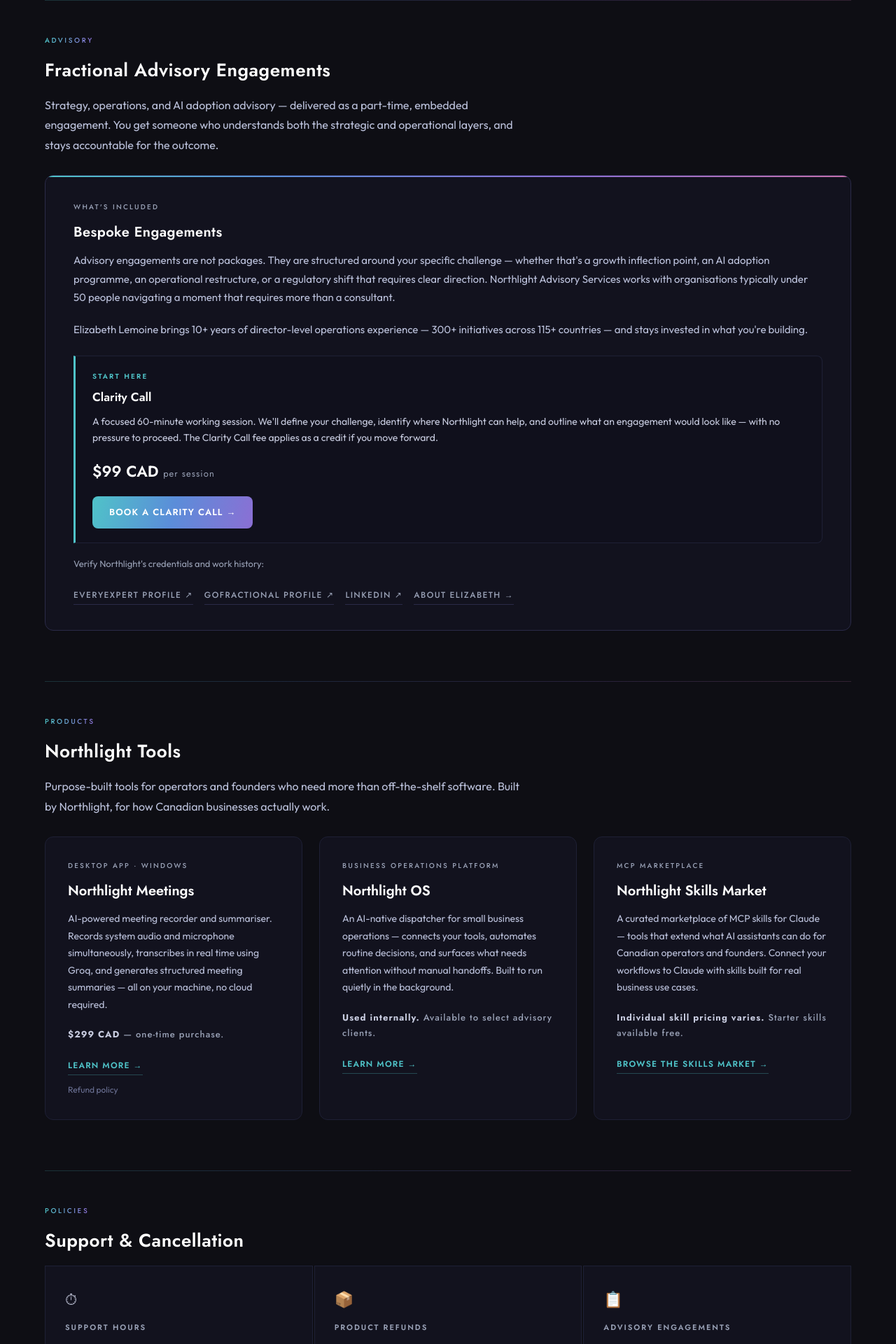
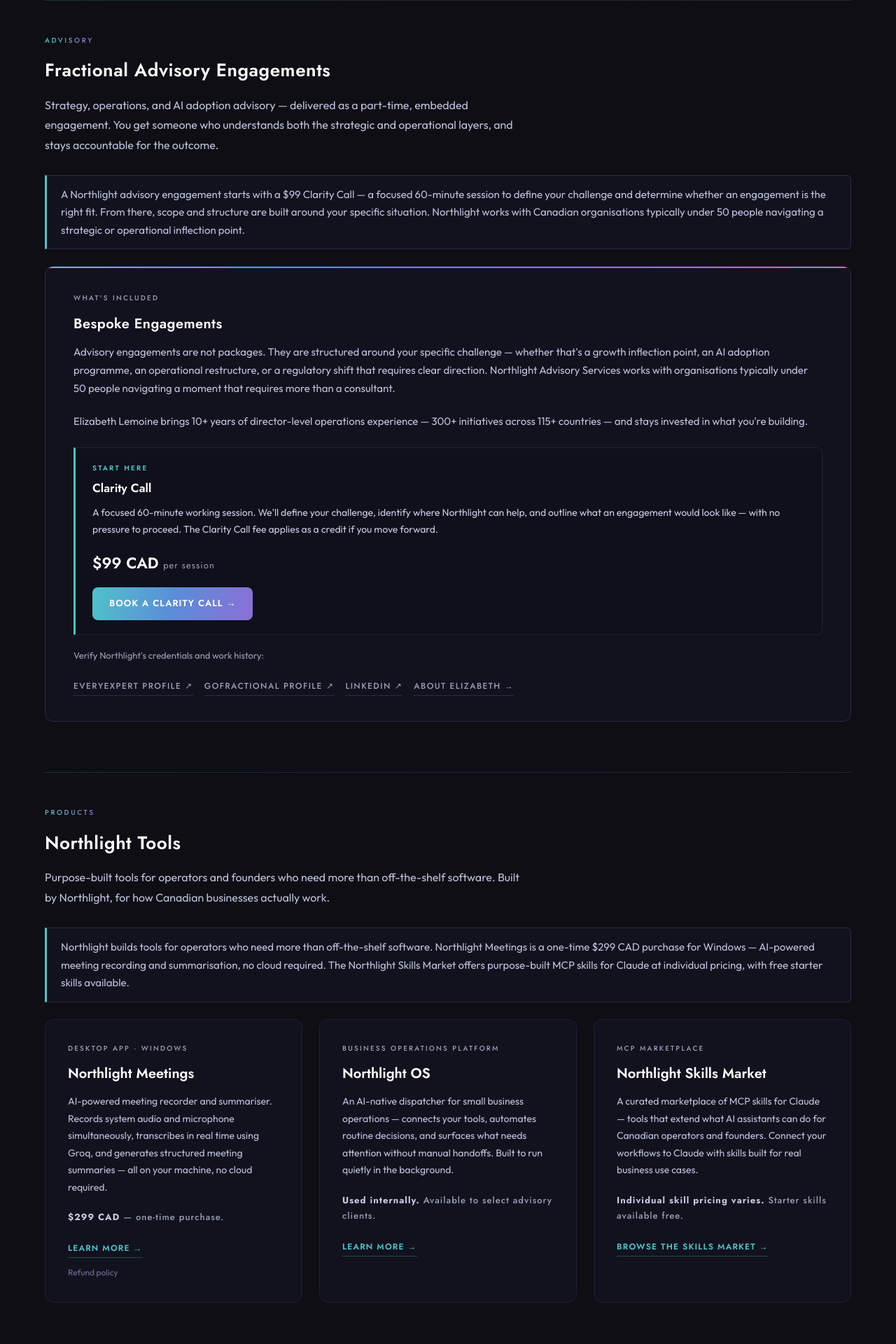
Before and after one commit to elizabethlemoine33-commits/bynorthlight-site, a Jekyll site: the page built from services.html, in a window 1280 px wide. Shown: the part 495-2415 px from the top of the page at 70% size. Built offline with Jekyll 4.4.1, drawn with Linux system fonts in a browser that asks for light colours.

Commit message:
Add answer blocks to main site pages to improve GEO content citability score
Co-Authored-By: Claude Sonnet 4.6 <noreply@anthropic.com>

```diff
--- a/_layouts/default.html
+++ b/_layouts/default.html
@@ -295,6 +295,10 @@
     @media (max-width: 480px) {
       .cta-primary { white-space: normal; letter-spacing: 0.05em; }
     }
+
+    /* ── ANSWER BLOCKS (GEO citability) ── */
+    .answer-block { background: var(--surface); border: 1px solid var(--border-2); border-left: 3px solid var(--glacial); border-radius: 0 6px 6px 0; padding: 14px 20px; margin: 0 0 24px; }
+    .answer-block p { font-family: 'Outfit', sans-serif; font-size: 15px; color: var(--haze); line-height: 1.7; margin: 0; }
   </style>
 
   <!-- Privacy-friendly analytics -->
--- a/about.html
+++ b/about.html
@@ -382,6 +382,8 @@ head_extra: |
 
             <h2 class="bio-niche-heading">Fractional COO services for Canadian founder-led businesses.</h2>
 
+            <div class="answer-block"><p>Elizabeth Lemoine is the founder of Northlight Advisory Services, a Halifax-based fractional advisory and AI adoption practice for Canadian small businesses. She brings 10+ years of director-level operations experience across 300+ initiatives and 115+ countries. Northlight Advisory Services is a registered Canadian business serving founders and operators navigating strategic and operational complexity.</p></div>
+
             <p>I've spent over a decade in director-level operations — building governance frameworks, implementing enterprise systems, and running programs across six countries. That's the experience I bring. But I also build: Northlight Vault, Northlight Meetings, and Northlight OS are three production tools I've shipped and use daily. The AI thinking I bring to client work isn't theoretical. It's running.</p>
 
             <div class="build-row">
--- a/services.html
+++ b/services.html
@@ -337,6 +337,8 @@ head_extra: |
       <h2 class="section-title">Fractional Advisory Engagements</h2>
       <p class="section-body">Strategy, operations, and AI adoption advisory — delivered as a part-time, embedded engagement. You get someone who understands both the strategic and operational layers, and stays accountable for the outcome.</p>
 
+      <div class="answer-block"><p>A Northlight advisory engagement starts with a $99 Clarity Call — a focused 60-minute session to define your challenge and determine whether an engagement is the right fit. From there, scope and structure are built around your specific situation. Northlight works with Canadian organisations typically under 50 people navigating a strategic or operational inflection point.</p></div>
+
       <div class="advisory-card">
         <p class="advisory-card-label">What's Included</p>
         <h3 class="advisory-card-title">Bespoke Engagements</h3>
@@ -365,6 +367,8 @@ head_extra: |
       <p class="section-eyebrow">Products</p>
       <h2 class="section-title">Northlight Tools</h2>
       <p class="section-body">Purpose-built tools for operators and founders who need more than off-the-shelf software. Built by Northlight, for how Canadian businesses actually work.</p>
+
+      <div class="answer-block"><p>Northlight builds tools for operators who need more than off-the-shelf software. Northlight Meetings is a one-time $299 CAD purchase for Windows — AI-powered meeting recording and summarisation, no cloud required. The Northlight Skills Market offers purpose-built MCP skills for Claude at individual pricing, with free starter skills available.</p></div>
 
       <div class="product-grid">
         <div class="product-card">
--- a/vault.html
+++ b/vault.html
@@ -344,7 +344,7 @@ head_extra: |
   <!-- ═══ FEATURES ═══ -->
   <section class="section-padded" id="how-it-works" aria-labelledby="features-label">
     <h2 class="section-label" id="features-label">What it does</h2>
-    <p style="font-family: 'Outfit', sans-serif; font-size: 15px; color: var(--haze); line-height: 1.7; margin-bottom: 28px;">Northlight Vault is a read-only Windows desktop application that displays files from Google Drive, OneDrive, and Dropbox in one unified view — without uploading, editing, or moving anything.</p>
+    <div class="answer-block" style="margin-bottom: 28px;"><p>Northlight Vault is a free, read-only Windows desktop application that displays files from Google Drive, OneDrive, and Dropbox in one unified view — without uploading, editing, or moving anything. It requires no cloud account of its own: your files stay exactly where they are, and Vault simply shows them together.</p></div>
     <div class="features-grid">
       <div class="feature-card">
         <span class="feature-icon" aria-hidden="true">🗂️</span>
--- a/who-we-help.html
+++ b/who-we-help.html
@@ -256,6 +256,8 @@ head_extra: |
       <h1 class="page-title" id="page-title">Three ways this gets hard. See <span class="page-title-accent">which one is yours</span>.</h1>
       <p class="hero-sub">Pick the one that sounds the most like your week. Each one opens into how Northlight actually helps — two come with a free, 5-minute diagnostic you can run right now.</p>
     </section>
+
+    <div class="answer-block" style="margin: 0 0 32px;"><p>Northlight Advisory Services works primarily with Canadian founders and operators — typically in organisations under 50 people — who are navigating a moment that requires more than a consultant. Common situations include AI adoption, operational restructuring, growth inflection points, and regulatory shifts. Engagements are bespoke; a Clarity Call is the right starting point.</p></div>
 
     <!-- ── AT A GLANCE ── -->
     <div class="glance-panel">
```
